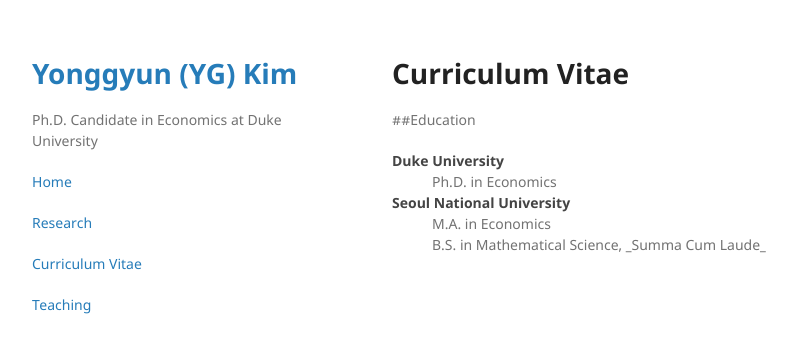
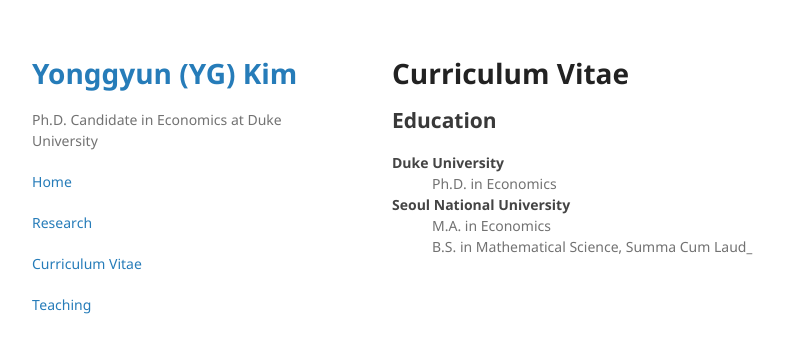
Before and after one commit to yonggyun-yg-kim/yonggyun-yg-kim.github.io, a Jekyll site: the page built from CV.md, in a window 1280 px wide. Shown: the top 353 px of the page, without its empty margins (178-975 px from the left). Built offline with Jekyll 4.4.1, drawn with Linux system fonts in a browser that asks for light colours; our own code applies the rules of GitHub Pages for plain Markdown files.

Commit message:
Update CV.md

```diff
--- a/CV.md
+++ b/CV.md
@@ -4,7 +4,7 @@ layout: default
 
 # Curriculum Vitae
 
-##Education
+## Education
 
 <dl>
 <dt> Duke University </dt>
@@ -12,5 +12,5 @@ layout: default
 
 <dt> Seoul National University </dt>
 <dd> M.A. in Economics </dd>
-<dd> B.S. in Mathematical Science, _Summa Cum Laude_ </dd>
+<dd> B.S. in Mathematical Science, <it>Summa Cum Laud</it>_ </dd>
 </dl>
```
